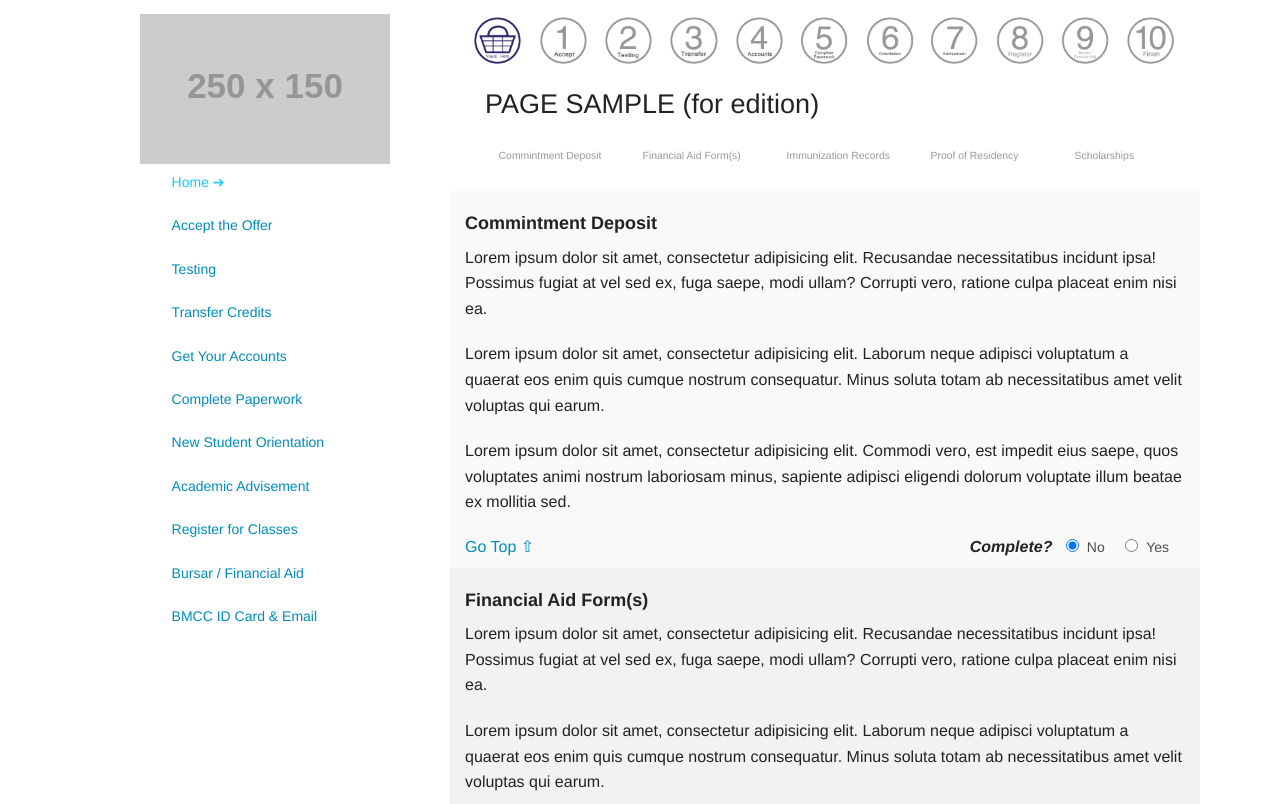
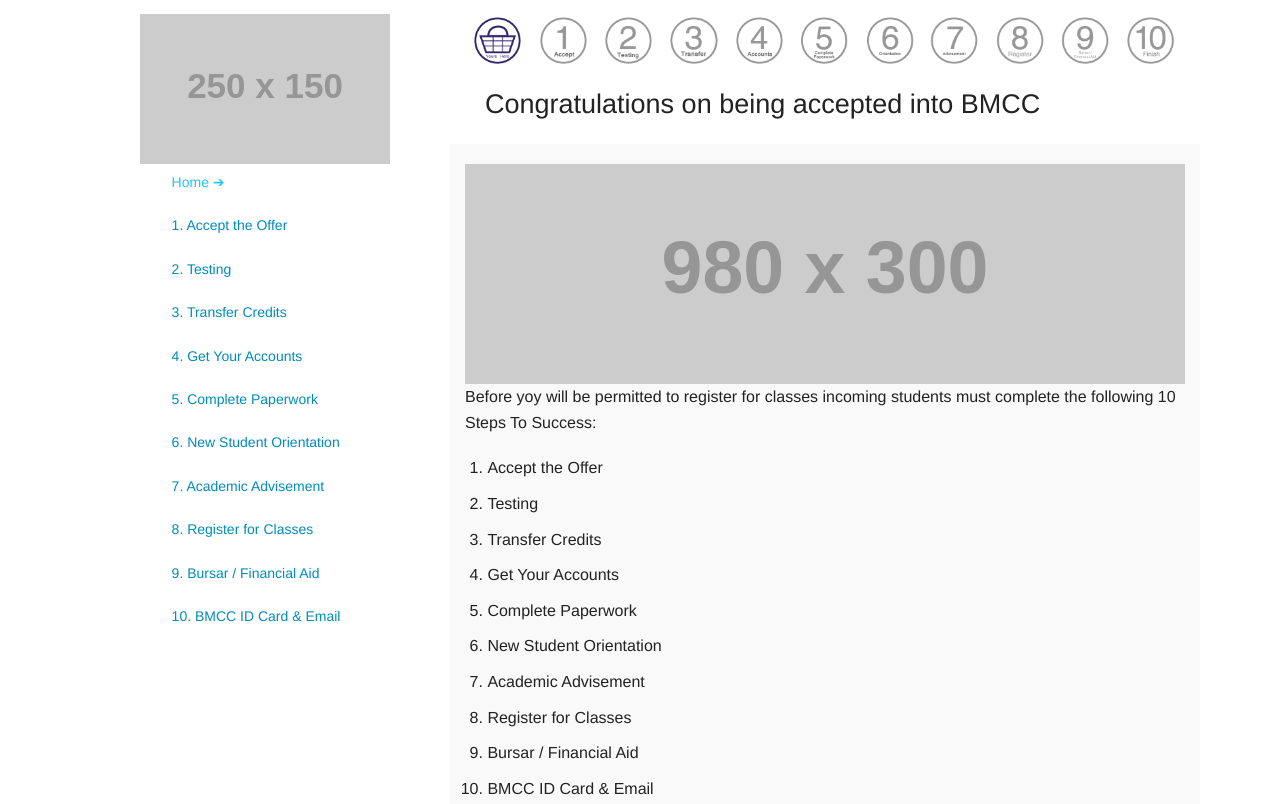
Before and after one commit to millaw/Group-1_html_prototype, a plain HTML site: page index.html in a window 1280 px wide. Shown: the top 804 px of the page. Drawn offline with nearby package versions, Linux system fonts and the light colour scheme; placeholder pictures from the web are drawn by us.

Commit message:
made changes in index

```diff
--- a/index.html
+++ b/index.html
@@ -19,16 +19,16 @@
       <img class="head-img" src="http://placehold.it/250x150" alt="">
           <ul>
               <li class="active"><a href="index.html">Home</a></li>
-              <li><a href="page-1.html">Accept the Offer</a></li>
-              <li><a href="page-2.html">Testing</a></li>
-              <li><a href="page-3.html">Transfer Credits</a></li>
-              <li><a href="page-4.html">Get Your Accounts</a></li>
-              <li><a href="page-5.html">Complete Paperwork</a></li>
-              <li><a href="page-6.html">New Student Orientation</a></li>
-              <li><a href="page-7.html">Academic Advisement</a></li>
-              <li><a href="page-8.html">Register for Classes</a></li>
-              <li><a href="page-9.html">Bursar / Financial Aid</a></li>
-              <li><a href="page-10.html">BMCC ID Card &amp; Email</a></li>
+              <li><a href="page-1.html">1. Accept the Offer</a></li>
+              <li><a href="page-2.html">2. Testing</a></li>
+              <li><a href="page-3.html">3. Transfer Credits</a></li>
+              <li><a href="page-4.html">4. Get Your Accounts</a></li>
+              <li><a href="page-5.html">5. Complete Paperwork</a></li>
+              <li><a href="page-6.html">6. New Student Orientation</a></li>
+              <li><a href="page-7.html">7. Academic Advisement</a></li>
+              <li><a href="page-8.html">8. Register for Classes</a></li>
+              <li><a href="page-9.html">9. Bursar / Financial Aid</a></li>
+              <li><a href="page-10.html">10. BMCC ID Card &amp; Email</a></li>
           </ul>
       </div>
 
@@ -53,24 +53,37 @@
 
 <a href="#" id="top"></a>
 
-          <h3>PAGE SAMPLE (for edition)</h3>
+          <h3>Congratulations on being accepted into BMCC</h3>
 
       </div>
     <div class="small-12 columns">
-      <ul class="sub-nav">
+<!--       <ul class="sub-nav">
           <li class="small-2"><a href="#1">Commintment Deposit</a></li>
           <li><a href="#2">Financial Aid Form(s)</a></li>
           <li><a href="#3">Immunization Records</a></li>
           <li><a href="#4">Proof of Residency</a></li>
           <li><a href="#5">Scholarships</a></li>
-      </ul>
+      </ul> -->
     </div>
 
          <div class="small-12 columns section-box" id="1">
-             <h5>Commintment Deposit</h5>
-             <p>Lorem ipsum dolor sit amet, consectetur adipisicing elit. Recusandae necessitatibus incidunt ipsa! Possimus fugiat at vel sed ex, fuga saepe, modi ullam? Corrupti vero, ratione culpa placeat enim nisi ea.</p>
-             <p>Lorem ipsum dolor sit amet, consectetur adipisicing elit. Laborum neque adipisci voluptatum a quaerat eos enim quis cumque nostrum consequatur. Minus soluta totam ab necessitatibus amet velit voluptas qui earum.</p>
-             <p>Lorem ipsum dolor sit amet, consectetur adipisicing elit. Commodi vero, est impedit eius saepe, quos voluptates animi nostrum laboriosam minus, sapiente adipisci eligendi dolorum voluptate illum beatae ex mollitia sed.</p>
+             <h5> </h5>
+             <img src="http://placehold.it/980x300" alt="">
+             <p> Before yoy will be permitted to register for classes incoming students must complete the following 10 Steps To Success:
+             <ol>
+                <li>Accept the Offer</li>
+                <li>Testing</li>
+                <li>Transfer Credits</li>
+                <li>Get Your Accounts</li>
+                <li>Complete Paperwork</li>
+                <li>New Student Orientation</li>
+                <li>Academic Advisement</li>
+                <li>Register for Classes</li>
+                <li>Bursar / Financial Aid</li>
+                <li>BMCC ID Card &amp; Email</li>
+
+              </ol> Lorem ipsum dolor sit amet, consectetur adipisicing elit. Recusandae necessitatibus incidunt ipsa! Possimus fugiat at vel sed ex, fuga saepe, modi ullam? Corrupti vero, ratione culpa placeat enim nisi ea.</p>
+
 
              <a href="#top" class="gotop">Go Top &#8679;</a>
 
```
Also changed, not shown: page-1.html (+10 -10 lines), page-10.html (+10 -10 lines), page-2.html (+10 -10 lines), page-3.html (+10 -10 lines), page-4.html (+10 -10 lines), page-5.html (+10 -10 lines), page-6.html (+10 -10 lines), page-7.html (+10 -10 lines), page-8.html (+10 -10 lines), page-9.html (+10 -10 lines).
